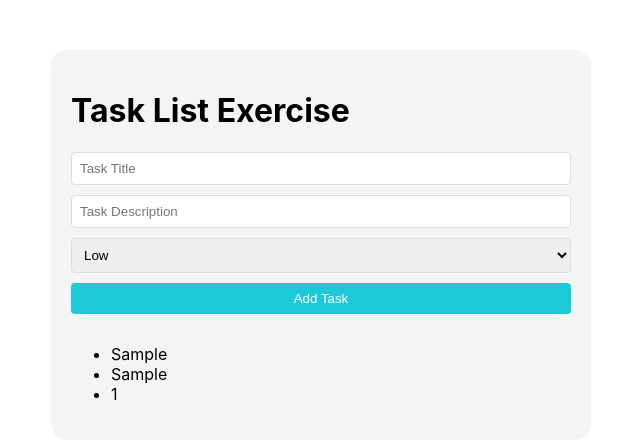
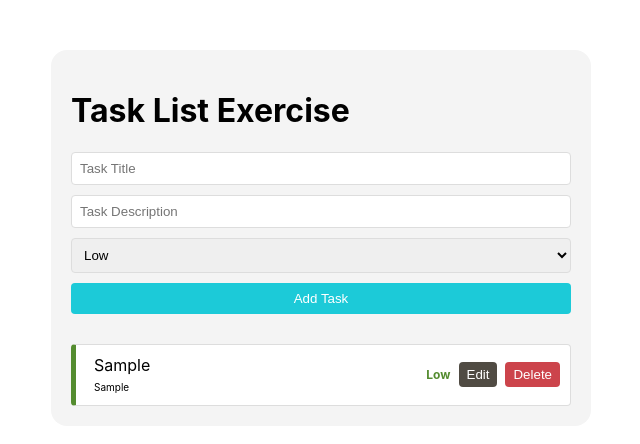
Before and after one commit to raluseru/simple-task-tracker, a React (Create React App) app: page / in a window 1280 px wide. Both pictures are taken after typing "Sample", "Sample" into the empty fields and a click on the button "Add Task". Shown: the top 444 px of the page, without its empty margins (319-959 px from the left). Built offline with nearby package versions, Linux system fonts and the light colour scheme; the HTML template or start-up script is replaced by a standard one.

Commit message:
Add task functionalities

```diff
--- a/package.json
+++ b/package.json
@@ -22,6 +22,9 @@
     "test": "react-scripts test",
     "eject": "react-scripts eject"
   },
+  "eslintIgnore": [
+    "*/*.test.tsx"
+  ],
   "browserslist": {
     "production": [
       ">0.2%",
--- a/src/App.tsx
+++ b/src/App.tsx
@@ -1,6 +1,6 @@
 import React, { useState } from "react";
-
 import styled from "styled-components";
+import TaskList from "./components/Tasks/TaskList";
 import AddTask from "./components/Tasks/AddTask";
 import { TaskType, PriorityType } from "./types";
 
@@ -35,6 +35,21 @@ const App: React.FC = () => {
       setPriority(PriorityType.Low);
     }
   };
+
+  // Update task title and description
+  const updateTask = (id: number, newTitle: string, newDescription: string) => {
+    const updatedTasks = tasks.map((task) =>
+      task.id === id ? { ...task, title: newTitle, description: newDescription } : task
+    );
+    setTasks(updatedTasks);
+  };
+
+  // Delete a task
+  const deleteTask = (id: number) => {
+    const updatedTasks = tasks.filter((task) => task.id !== id);
+    setTasks(updatedTasks);
+  };
+
   return (
     <AppContainer>
       <h1>Task List Exercise</h1>
@@ -48,13 +63,12 @@ const App: React.FC = () => {
         onPriorityChange={setPriority}
         onSubmitForm={addTask}
       />
-      {tasks.map((task, index) => (
-        <ul data-index={index}>
-          <li>{task.title}</li>
-          <li>{task.description}</li>
-          <li>{task.priority}</li>
-        </ul>
-      ))}
+      {/* Display task list */}
+      <TaskList
+        tasks={tasks}
+        updateTask={updateTask}
+        deleteTask={deleteTask}
+      />
     </AppContainer>
   );
 }
--- /dev/null
+++ b/src/components/Tasks/Task.tsx
@@ -0,0 +1,143 @@
+import React, { useState } from "react";
+import styled, { css } from "styled-components";
+import { TaskType, PriorityType } from "../../types";
+
+const TaskContainer = styled.div<{ $priority: PriorityType }>`
+  display: flex;
+  align-items: center;
+  padding: 10px;
+  margin-top: 10px;
+  background-color: #fff;
+  border: 1px solid #ddd;
+  border-radius: 4px;
+
+  ${(props) =>
+    props.$priority === PriorityType.Low &&
+    css`
+      border-left: 5px solid rgb(84, 140, 47);
+    `}
+  ${(props) =>
+    props.$priority === PriorityType.Medium &&
+    css`
+      border-left: 5px solid rgb(233, 217, 133);
+    `}
+  ${(props) =>
+    props.$priority === PriorityType.High &&
+    css`
+      border-left: 5px solid rgb(204, 68, 75);
+    `}
+`;
+
+const TaskTitleWrapper = styled.div`
+flex: 1;
+padding: 0 8px;
+`
+
+const TaskText = styled.div`
+`;
+
+const TaskDescription = styled.span`
+  font-size: 10px;
+`;
+
+const PriorityLabel = styled.span<{ priority: PriorityType }>`
+  margin-left: 8px;
+  font-size: 12px;
+  color: #999;
+  font-weight: bold;
+  text-transform: capitalize;
+
+  ${(props) =>
+    props.priority === PriorityType.Low &&
+    css`
+      color: rgb(84, 140, 47);
+    `}
+  ${(props) =>
+    props.priority === PriorityType.Medium &&
+    css`
+      color: rgb(233, 217, 133);
+    `}
+  ${(props) =>
+    props.priority === PriorityType.High &&
+    css`
+      color: rgb(204, 68, 75);
+    `}
+`;
+
+const TaskInput = styled.input`
+  flex: 1;
+  padding: 8px;
+  border: 1px solid #ddd;
+  border-radius: 4px;
+`;
+
+const Button = styled.button<{ color: string; }>`
+  margin-left: 8px;
+  padding: 5px 8px;
+  border: none;
+  background-color: ${(props) => props.color || "#007bff"};
+  color: white;
+  border-radius: 4px;
+  cursor: pointer;
+
+  &:hover {
+    background-color: "#0056b3";
+  }
+`;
+
+
+interface TaskProps {
+  task: TaskType;
+  updateTask: (id: number, newTitle: string, newDescription: string) => void;
+  deleteTask: (id: number) => void;
+}
+
+const Task: React.FC<TaskProps> = ({ task, updateTask, deleteTask }) => {
+  const [editing, setEditing] = useState(false);
+  const [newTitle, setNewTitle] = useState(task.title);
+  const [newDescription, setNewDescription] = useState(task.description);
+
+  const handleUpdate = () => {
+    updateTask(task.id, newTitle, newDescription);
+    setEditing(false);
+  };
+
+  return (
+    <TaskContainer $priority={task.priority}>
+      {editing ? (
+        <>
+          <TaskInput
+            value={newTitle}
+            onChange={(e) => setNewTitle(e.target.value)}
+          />
+          <TaskInput
+            value={newDescription}
+            onChange={(e) => setNewDescription(e.target.value)}
+          />
+          <Button color="#28a745" onClick={handleUpdate}>
+            Save
+          </Button>
+        </>
+      ) : (
+        <>
+          <TaskTitleWrapper>
+
+            <TaskText>{task.title}</TaskText>
+            <TaskDescription>{task.description}</TaskDescription>
+          </TaskTitleWrapper>
+          <PriorityLabel priority={task.priority}>
+            {PriorityType[task.priority]}
+          </PriorityLabel>
+          <Button color="#504B43" onClick={() => setEditing(true)}>
+            Edit
+          </Button>
+          <Button color="#CC444B" onClick={() => deleteTask(task.id)}>
+            Delete
+          </Button>
+        </>
+      )}
+    </TaskContainer>
+  );
+};
+
+export default Task;
--- /dev/null
+++ b/src/components/Tasks/TaskList.tsx
@@ -0,0 +1,31 @@
+import React from "react";
+import Task from "./Task";
+import styled from "styled-components";
+import { TaskType } from "../../types";
+
+const TaskListContainer = styled.div`
+  margin-top: 20px;
+`;
+
+interface TaskListProps {
+    tasks: TaskType[];
+    updateTask: (id: number, newTitle: string, newDescription: string) => void;
+    deleteTask: (id: number) => void;
+}
+
+const TaskList: React.FC<TaskListProps> = ({ tasks, updateTask, deleteTask }) => {
+    return (
+        <TaskListContainer>
+            {tasks.map((task) => (
+                <Task
+                    key={task.id}
+                    task={task}
+                    updateTask={updateTask}
+                    deleteTask={deleteTask}
+                />
+            ))}
+        </TaskListContainer>
+    );
+};
+
+export default TaskList;
```
Also changed, not shown: 2 other files (tests, documents, lock files or other folders).
